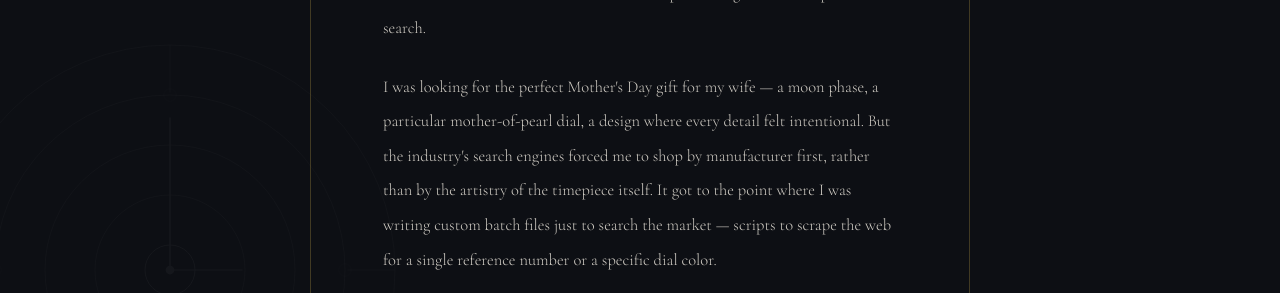
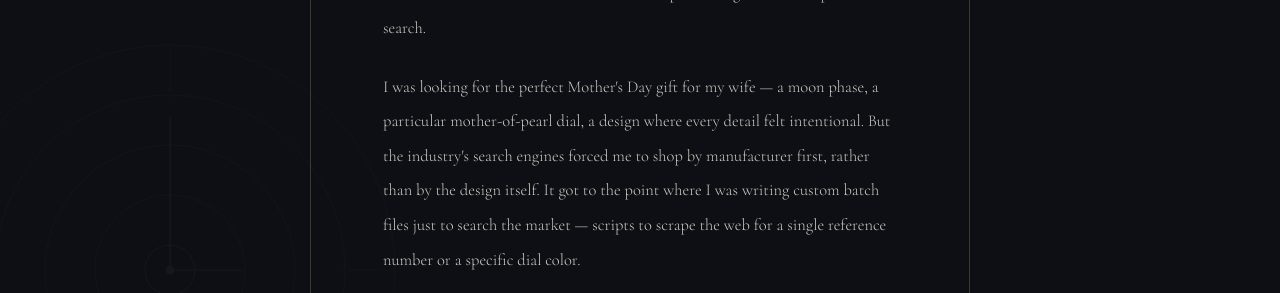
Before and after one commit to fairwatchtrade/fairwatchtrade, a Next.js app: page /about in a window 1280 px wide. Shown: the part 507-800 px from the top of the page. Built offline with nearby package versions, Linux system fonts and the light colour scheme; no server answers.

Commit message:
v1.78b: condense founder letter to 3 paragraphs + 'by the design itself' wording

```diff
--- a/app/about/page.tsx
+++ b/app/about/page.tsx
@@ -73,10 +73,10 @@ export default function AboutPage() {
             I was looking for the perfect Mother&apos;s Day gift for my wife — a
             moon phase, a particular mother-of-pearl dial, a design where every
             detail felt intentional. But the industry&apos;s search engines
-            forced me to shop by manufacturer first, rather than by the artistry
-            of the timepiece itself. It got to the point where I was writing
-            custom batch files just to search the market — scripts to scrape the
-            web for a single reference number or a specific dial color.
+            forced me to shop by manufacturer first, rather than by the design
+            itself. It got to the point where I was writing custom batch files
+            just to search the market — scripts to scrape the web for a single
+            reference number or a specific dial color.
           </p>
 
           <div className="fw-pull">
```
